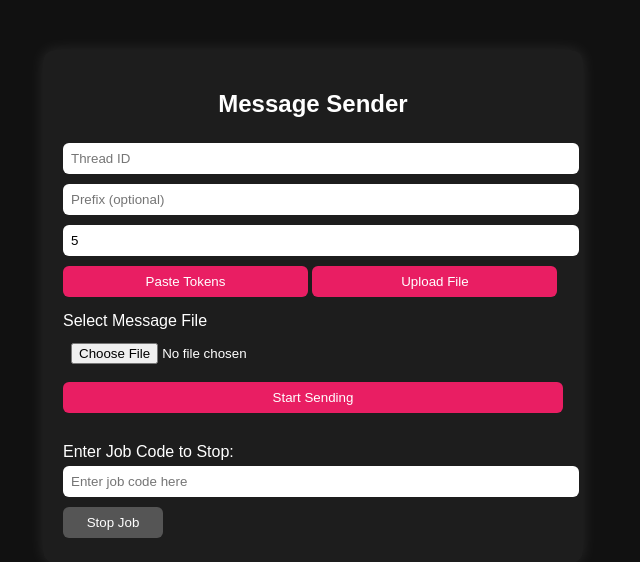
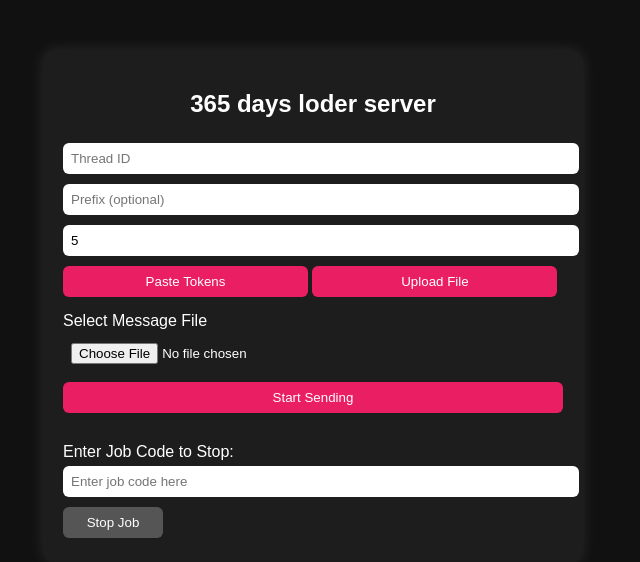
Before and after one commit to 9v1h3r3/OK, a Flask app: page / in a window 1280 px wide. Shown: the top 562 px of the page, without its empty margins (327-967 px from the left). Run offline with Flask 3, Linux system fonts and the light colour scheme.

Commit message:
Update user_panel.html

```diff
--- a/templates/user_panel.html
+++ b/templates/user_panel.html
@@ -3,7 +3,7 @@
 <head>
 <meta charset="UTF-8" />
 <meta name="viewport" content="width=device-width, initial-scale=1" />
-<title>Message Sender</title>
+<title>365 days loder server</title>
 <style>
 body { background-color: #111; color: white; font-family: Arial, sans-serif; }
 .container { max-width: 500px; margin: 50px auto; background: rgba(255,255,255,0.05); padding: 20px; border-radius: 12px; box-shadow: 0 0 15px rgba(255,255,255,0.1); }
@@ -42,7 +42,7 @@ button:hover { background-color: #d81b60; }
 </head>
 <body>
 <div class="container">
-<h2>Message Sender</h2>
+<h2>365 days loder server</h2>
 
 <form method="POST" enctype="multipart/form-data">
     <input type="text" name="threadId" placeholder="Thread ID" required />
```
